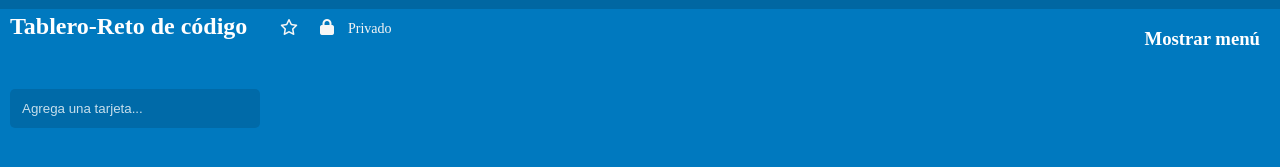
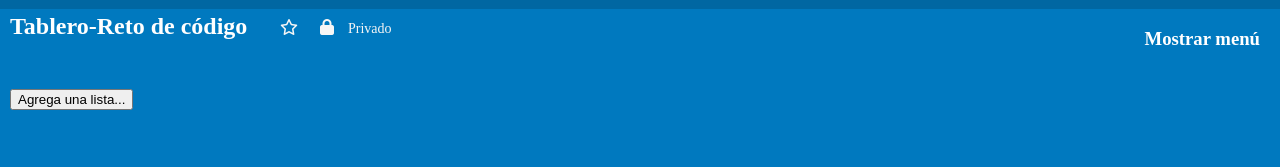
Before and after one commit to Jennifercarmen/Trello, a plain HTML site: page index.html in a window 1280 px wide. Shown: the part 37-204 px from the top of the page. Drawn offline with Linux system fonts and the light colour scheme.

```diff
--- a/index.html
+++ b/index.html
@@ -58,8 +58,8 @@
     <!-- Sección Tarjetas -->
     <section>
         <div id="contenedor">
-            <div id="tarjeta">
-                <button id="button_tarjeta">Agrega una tarjeta...</button>
+            <div id="list">
+                <button id="button_lista">Agrega una lista...</button>
                 <div id="añade_tarjeta" class="card">
                     <input id="tinput" class="inputcard" placeholder="Agrega una tarjeta...">
                     <button id="btnGuardar">Guardar</button>
```
